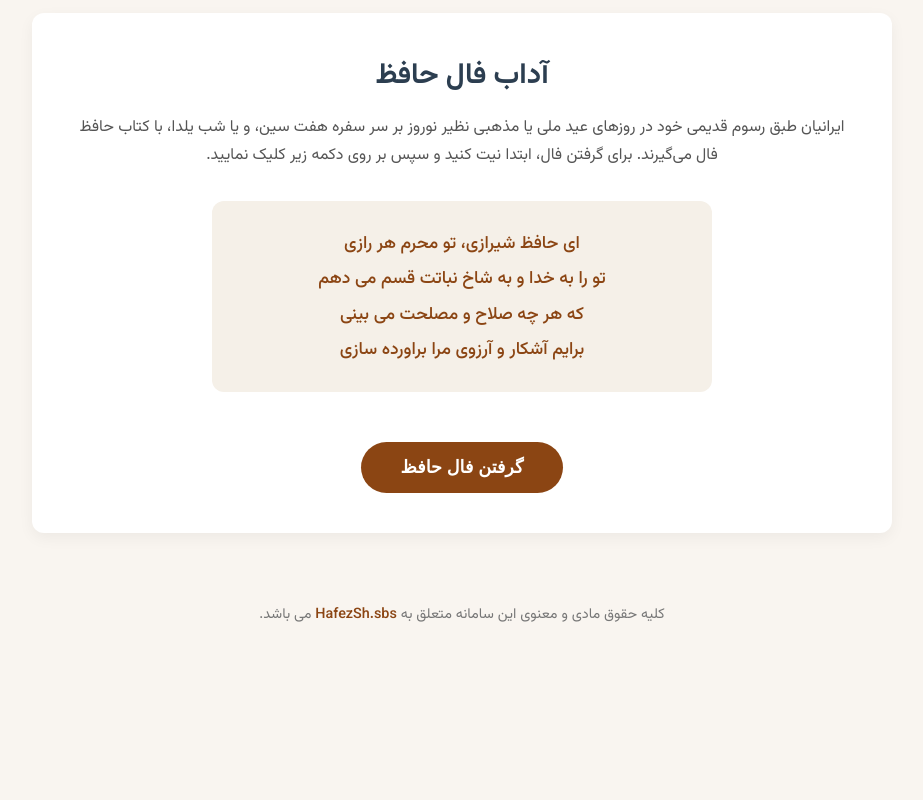
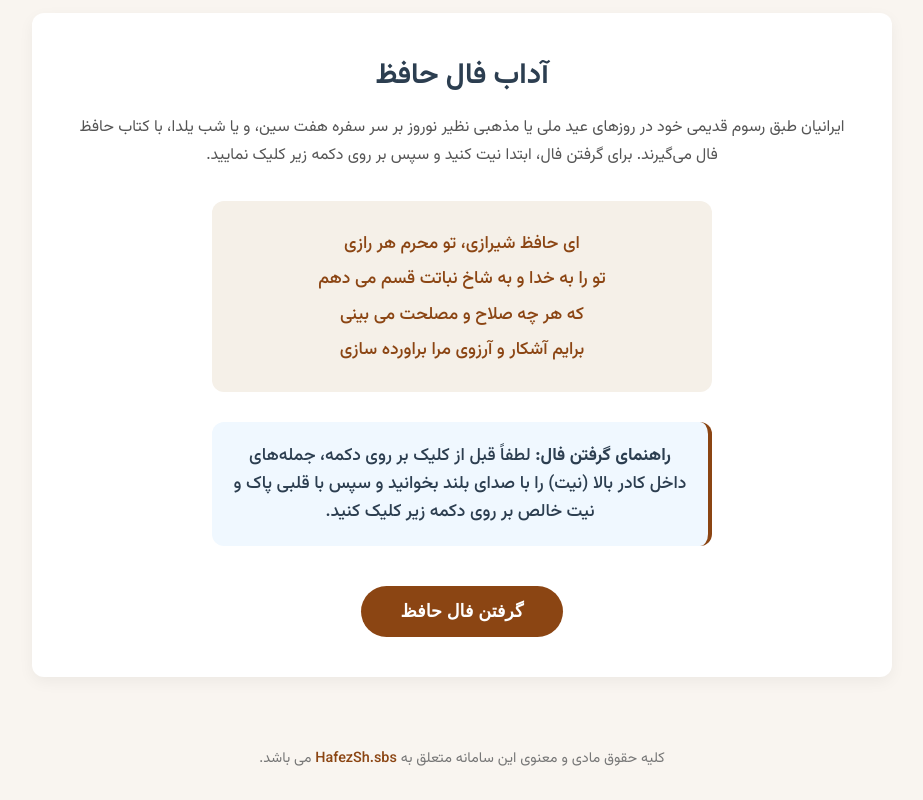
Before and after one commit to Arshia158/hafezsh.sbs, a plain HTML site: page index.html in a window 1280 px wide. Shown: the part 833-1633 px from the top of the page, without its empty margins (178-1101 px from the left). Before the commit the page ends 1489 px from the top, so only its background shows below. Drawn offline with Linux system fonts and the light colour scheme.

Commit message:
Update index.html

```diff
--- a/index.html
+++ b/index.html
@@ -214,6 +214,22 @@
             color: var(--primary-color);
             font-weight: 500;
             line-height: 2;
+            margin: 0;
+        }
+
+        .instruction-box {
+            background-color: #f0f8ff;
+            border-radius: var(--border-radius);
+            padding: 20px;
+            margin: 20px auto;
+            max-width: 500px;
+            border-right: 4px solid var(--primary-color);
+        }
+
+        .instruction-box p {
+            font-size: 1.1rem;
+            color: var(--secondary-color);
+            font-weight: 500;
             margin: 0;
         }
 
@@ -483,6 +499,10 @@
                     <p>برایم آشکار و آرزوی مرا براورده سازی</p>
                 </div>
 
+                <div class="instruction-box">
+                    <p><strong>راهنمای گرفتن فال:</strong> لطفاً قبل از کلیک بر روی دکمه، جمله‌های داخل کادر بالا (نیت) را با صدای بلند بخوانید و سپس با قلبی پاک و نیت خالص بر روی دکمه زیر کلیک کنید.</p>
+                </div>
+
                 <button class="fal-button" onclick="getFal()">گرفتن فال حافظ</button>
             </section>
 
```
